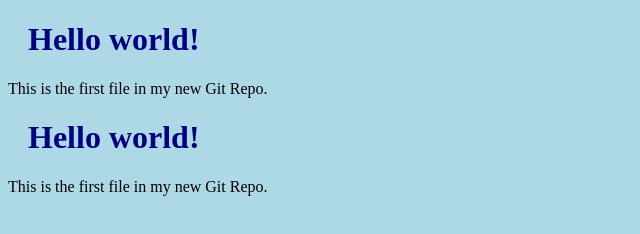
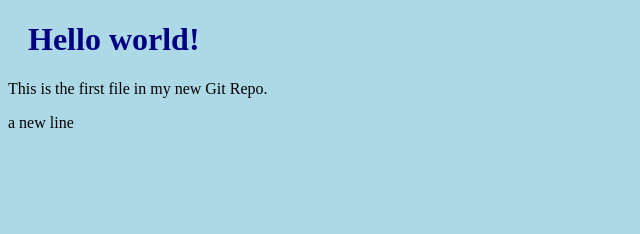
Before and after one commit to nelastik242/hello-world, a plain HTML site: page index.html in a window 1280 px wide. Shown: the whole page, without its empty margins (0-640 px from the left). Drawn offline with Linux system fonts and the light colour scheme.

Commit message:
update index.html with new line

```diff
--- a/index.html
+++ b/index.html
@@ -8,17 +8,7 @@
 
 <h1>Hello world!</h1>
 <p>This is the first file in my new Git Repo.</p>
-
-</body>
-</html><!DOCTYPE html>
-<html>
-<head>
-<title>Hello World!</title>
-</head>
-<body>
-
-<h1>Hello world!</h1>
-<p>This is the first file in my new Git Repo.</p>
+<p>a new line</p>
 
 </body>
 </html>
```
